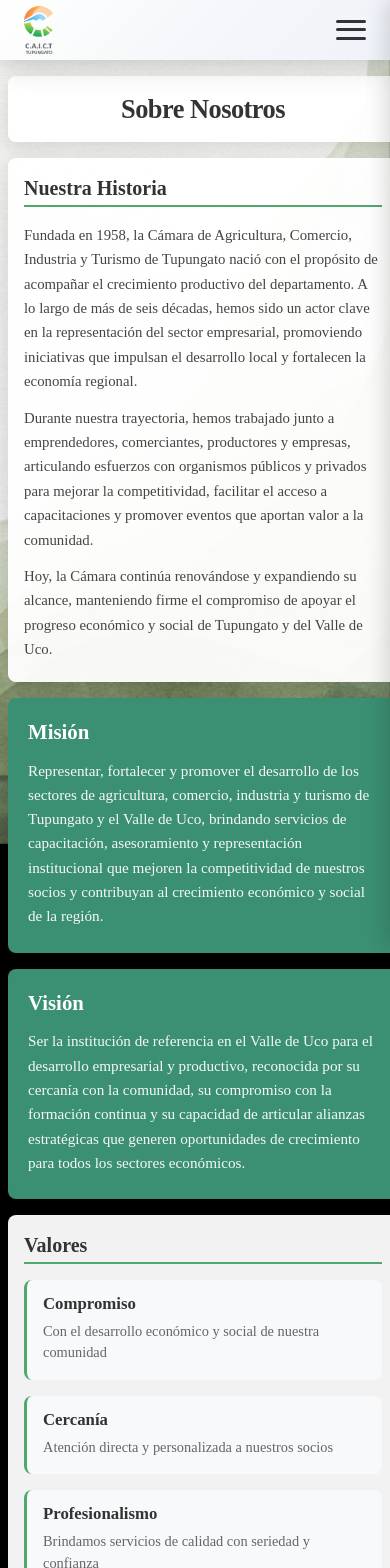
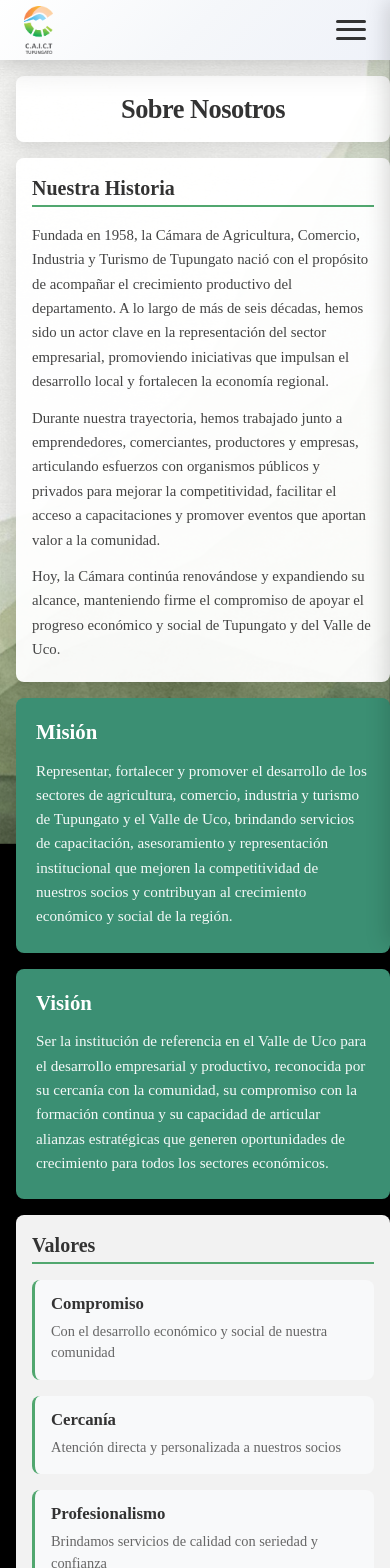
Before and after one commit to briobartech/CCprograma, a React (Vite) app: page /CCprograma/about in a window 390 px wide. Shown: the top 1568 px of the page. Built offline with nearby package versions, Linux system fonts and the light colour scheme.

Commit message:
fix: add margin to cards to prevent edge sticking on mobile

```diff
--- a/src/pages/About.jsx
+++ b/src/pages/About.jsx
@@ -160,20 +160,24 @@ const Section = styled.section`
   padding: 2.5rem;
   border-radius: 12px;
   box-shadow: 0 10px 30px rgba(0, 0, 0, 0.15);
+  margin: 0 0.25rem;
 
   @media (max-width: 768px) {
     padding: 1.5rem 1.25rem;
     border-radius: 10px;
+    margin: 0 0.5rem;
   }
 
   @media (max-width: 480px) {
     padding: 1.25rem 1rem;
     border-radius: 8px;
     box-shadow: 0 6px 20px rgba(0, 0, 0, 0.12);
+    margin: 0 0.5rem;
   }
 
   @media (max-width: 375px) {
     padding: 1rem 0.75rem;
+    margin: 0 0.5rem;
   }
 `
 
@@ -255,14 +259,21 @@ const GridSection = styled.div`
   display: grid;
   grid-template-columns: repeat(auto-fit, minmax(300px, 1fr));
   gap: 2rem;
+  margin: 0 0.25rem;
 
   @media (max-width: 768px) {
     grid-template-columns: 1fr;
     gap: 1.5rem;
+    margin: 0 0.5rem;
   }
 
   @media (max-width: 480px) {
     gap: 1rem;
+    margin: 0 0.5rem;
+  }
+
+  @media (max-width: 375px) {
+    margin: 0 0.5rem;
   }
 `
 
```
